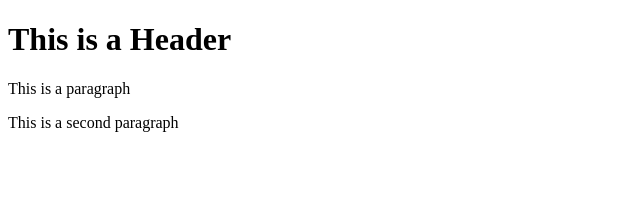
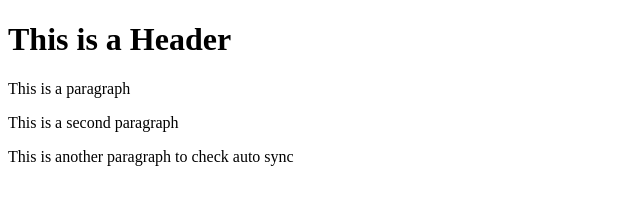
Before and after one commit to albulushi/course1_Bootstrap, a website: page git-test/index.html in a window 1280 px wide. Shown: the whole page, without its empty margins (0-640 px from the left). Drawn offline with Linux system fonts and the light colour scheme.

Commit message:
adding package.json

```diff
--- a/git-test/index.html
+++ b/git-test/index.html
@@ -6,5 +6,6 @@
         <h1>This is a Header</h1>
         <p>This is a paragraph</p>
         <p>This is a second paragraph</p>
+        <p>This is another paragraph to check auto sync</p>
     </body>
 </head>
```
Also changed, not shown: git-test/package.json (added, +24 -0 lines), 2 other files.
